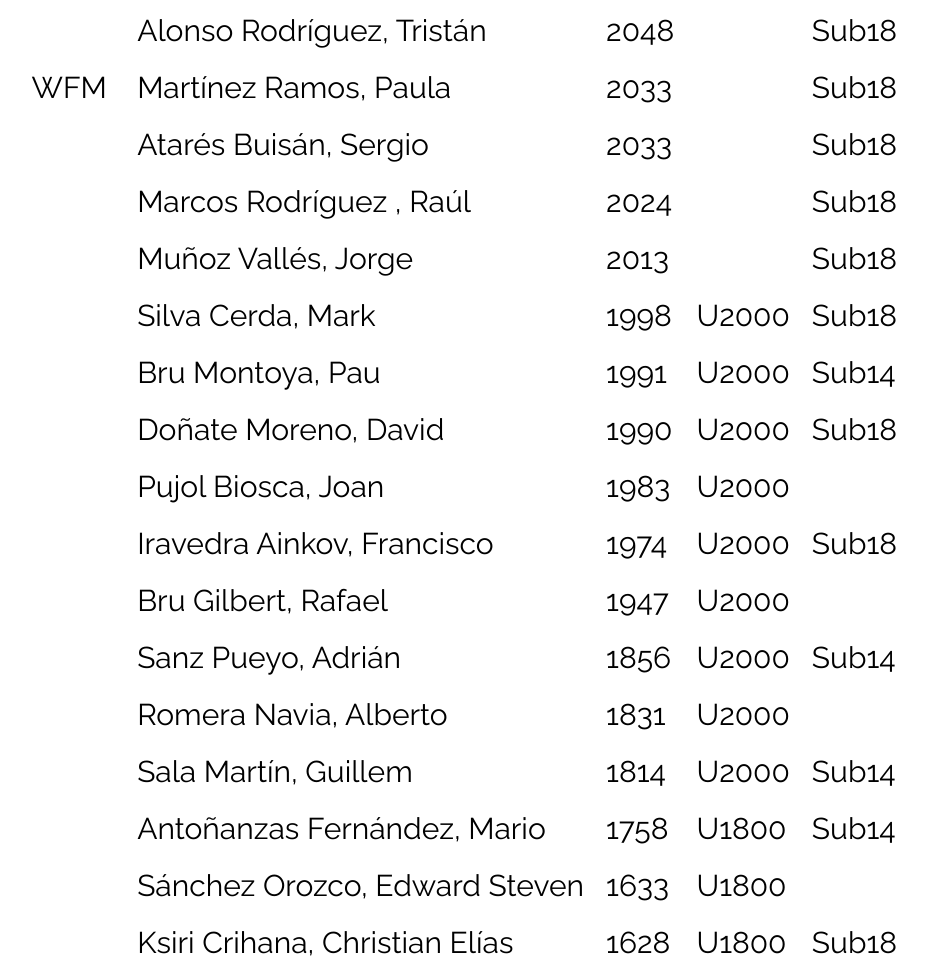
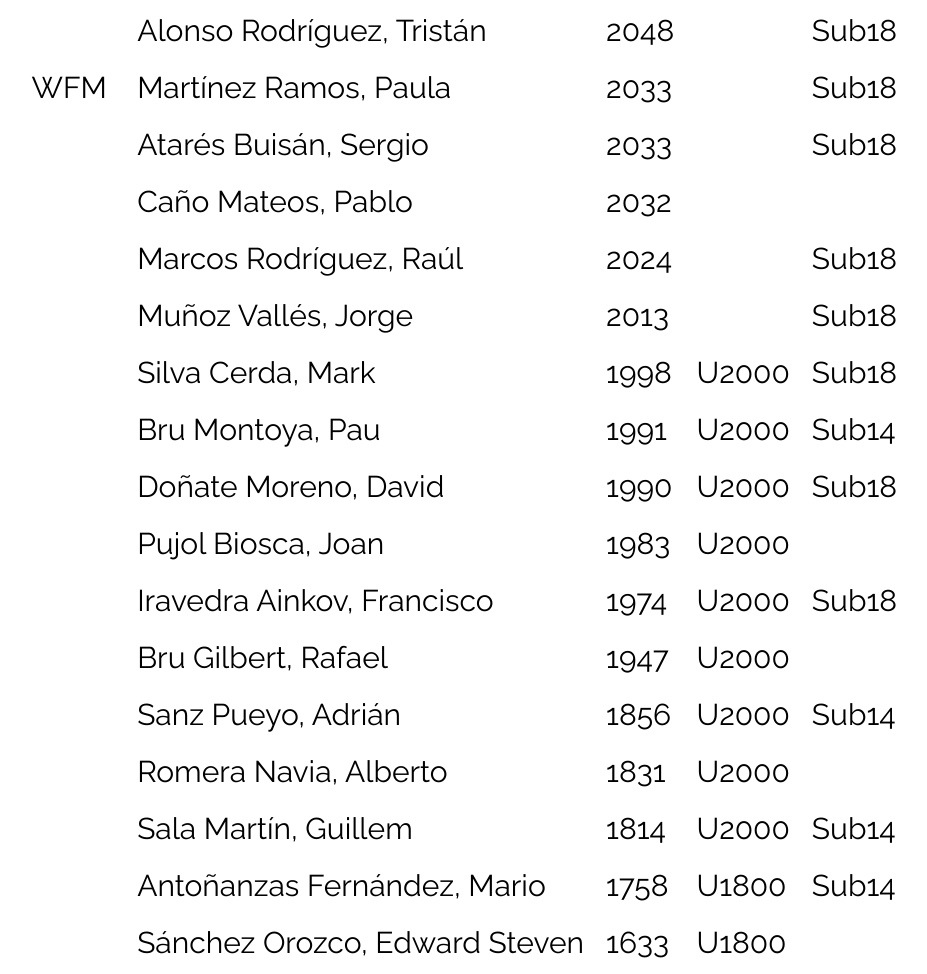
Before and after one commit to Rexher74/rexhercup, a plain HTML site: page index.html in a window 1280 px wide. Shown: the part 1140-2114 px from the top of the page, without its empty margins (148-1075 px from the left). Drawn offline with Linux system fonts and the light colour scheme.

Commit message:
Add files via upload

```diff
--- a/index.html
+++ b/index.html
@@ -402,7 +402,14 @@
                 </tr>
                 <tr>
                     <td></td>
-                    <td>Marcos Rodríguez , Raúl</td>
+                    <td>Caño Mateos, Pablo</td>
+                    <td>2032</td>
+                    <td></td>
+                    <td></td>
+                </tr>
+                <tr>
+                    <td></td>
+                    <td>Marcos Rodríguez, Raúl</td>
                     <td>2024</td>
                     <td></td>
                     <td>Sub18</td>
```
